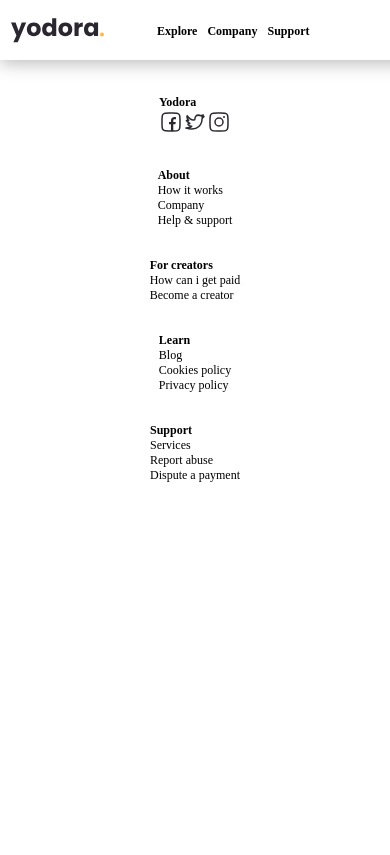
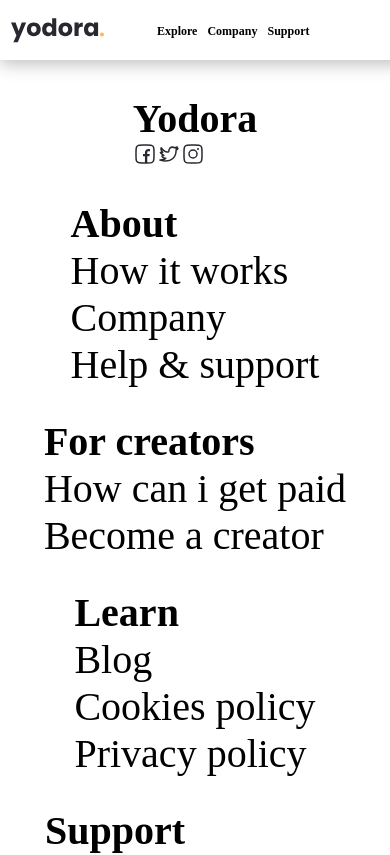
Before and after one commit to rajarammanikanta/Yadora-react-app, a React (Create React App) app: page /support in a window 390 px wide. Shown: the top 855 px of the page. Built offline with nearby package versions, Linux system fonts and the light colour scheme.

Commit message:
First Commmit

```diff
--- a/src/components/Footer/index.css
+++ b/src/components/Footer/index.css
@@ -37,6 +37,9 @@
         font-size: 20px;
 
     }
+    h1,p{
+        font-size: 40px;
+    }
 
 }
 
```
